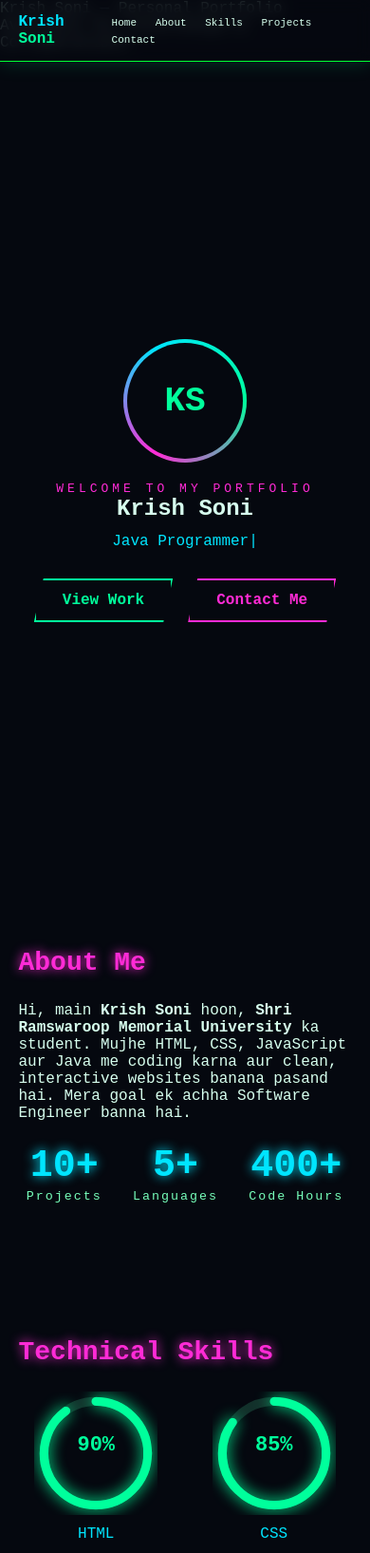
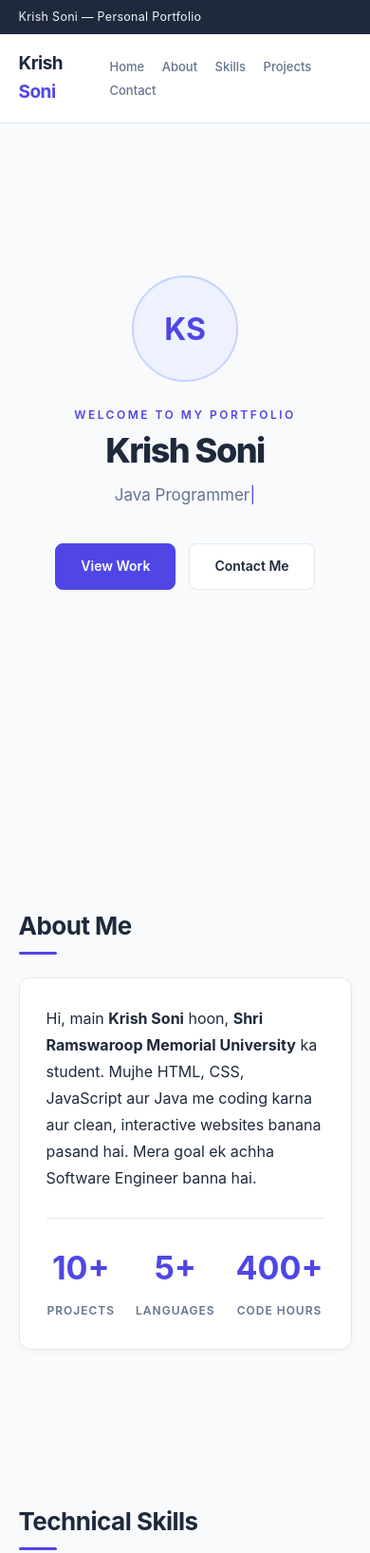
Before and after one commit to Krishsoni09/my-portfolio, a plain HTML site: page index.html in a window 390 px wide. Shown: the top 1635 px of the page at 95% size. Drawn offline with Linux system fonts and the light colour scheme.

Commit message:
Update style.css

```diff
--- a/style.css
+++ b/style.css
@@ -1,68 +1,430 @@
-:root{--g:#00ff9c;--p:#ff2bd6;--c:#00e5ff;--bg:#05080f;--text:#d7ffee}
-*{box-sizing:border-box;margin:0;padding:0}
-html{scroll-behavior:smooth}
-body{background:var(--bg);color:var(--text);font-family:'Courier New',monospace;overflow-x:hidden}
-#rain{position:fixed;inset:0;z-index:0;opacity:.35}
-header,section,footer{position:relative;z-index:1}
+:root {
+  --primary: #4f46e5;       /* Sober Indigo */
+  --primary-hover: #4338ca;
+  --bg: #f8fafc;            /* Soft Off-White */
+  --surface: #ffffff;       /* Crisp Card White */
+  --text: #1e293b;          /* Deep Slate */
+  --muted: #64748b;         /* Muted Gray-Slate */
+  --border: #e2e8f0;        /* Subtle Border */
+  --bar-bg: #1e293b;        /* Title Bar Dark Slate */
+}
 
-header{position:fixed;top:0;left:0;right:0;z-index:10;display:flex;justify-content:space-between;align-items:center;padding:14px 5vw;background:rgba(5,8,15,.8);backdrop-filter:blur(8px);border-bottom:1px solid #0f3;box-shadow:0 0 20px rgba(0,255,156,.2)}
-.logo{font-weight:bold;color:var(--c)} .logo span{color:var(--g)}
-nav a{color:var(--text);text-decoration:none;margin-left:18px;font-size:13px;transition:.3s}
-nav a:hover{color:var(--p);text-shadow:0 0 10px var(--p)}
+* {
+  box-sizing: border-box;
+  margin: 0;
+  padding: 0;
+}
 
-section{max-width:1000px;margin:auto;padding:100px 5vw 40px}
-#home{min-height:100vh;display:flex;flex-direction:column;align-items:center;justify-content:center;text-align:center}
+html {
+  scroll-behavior: smooth;
+}
 
-.avatar{width:130px;height:130px;border-radius:50%;padding:4px;background:conic-gradient(var(--g),var(--p),var(--c),var(--g));animation:rot 4s linear infinite;margin-bottom:20px}
-.avatar span{display:flex;width:100%;height:100%;border-radius:50%;background:var(--bg);align-items:center;justify-content:center;font-size:36px;font-weight:bold;color:var(--g);animation:rot 4s linear infinite reverse}
-@keyframes rot{to{transform:rotate(360deg)}}
+body {
+  background: var(--bg);
+  color: var(--text);
+  font-family: -apple-system, BlinkMacSystemFont, "Segoe UI", Roboto, Helvetica, Arial, sans-serif;
+  line-height: 1.6;
+  overflow-x: hidden;
+}
 
-.hi{color:var(--p);letter-spacing:4px;font-size:13px}
-.neon{font-size:clamp(36px,9vw,84px);color:var(--g);text-shadow:0 0 10px var(--g),0 0 30px var(--g);position:relative;animation:flick 3s infinite}
-.neon::before,.neon::after{content:attr(data-text);position:absolute;left:0;right:0;top:0}
-.neon::before{color:var(--p);text-shadow:none;animation:gl1 2.5s infinite;clip-path:inset(0 0 60% 0)}
-.neon::after{color:var(--c);text-shadow:none;animation:gl2 2s infinite;clip-path:inset(60% 0 0 0)}
-@keyframes gl1{0%,90%,100%{transform:translate(0)}92%{transform:translate(-4px,2px)}96%{transform:translate(4px,-2px)}}
-@keyframes gl2{0%,85%,100%{transform:translate(0)}88%{transform:translate(4px,2px)}94%{transform:translate(-4px,-2px)}}
-@keyframes flick{0%,95%,100%{opacity:1}97%{opacity:.7}}
-.role{margin-top:12px;font-size:clamp(16px,3vw,22px);color:var(--c)}
-.caret{animation:bl 1s steps(2) infinite}@keyframes bl{50%{opacity:0}}
+/* Landing Page Title Bar */
+.title-bar {
+  position: fixed;
+  top: 0;
+  left: 0;
+  right: 0;
+  height: 36px;
+  z-index: 20;
+  background: var(--bar-bg);
+  color: #f1f5f9;
+  display: flex;
+  justify-content: space-between;
+  align-items: center;
+  padding: 0 5vw;
+  font-size: 12.5px;
+  letter-spacing: 0.3px;
+}
 
-.btns{margin-top:30px;display:flex;gap:16px;flex-wrap:wrap;justify-content:center}
-.btn{padding:12px 28px;border:2px solid var(--g);color:var(--g);background:transparent;text-decoration:none;font:inherit;font-weight:bold;cursor:pointer;transition:.3s;clip-path:polygon(10px 0,100% 0,calc(100% - 10px) 100%,0 100%)}
-.btn:hover{background:var(--g);color:#000;box-shadow:0 0 25px var(--g)}
-.btn.alt{border-color:var(--p);color:var(--p)}
-.btn.alt:hover{background:var(--p);box-shadow:0 0 25px var(--p);color:#000}
+.title-bar .badge {
+  background: rgba(255, 255, 255, 0.12);
+  padding: 2px 10px;
+  border-radius: 999px;
+  font-size: 11.5px;
+  color: #cbd5e1;
+}
 
-h2{color:var(--p);font-size:28px;margin-bottom:26px;text-shadow:0 0 12px var(--p)}
-.reveal{opacity:0;transform:translateY(50px);transition:1s}
-.reveal.on{opacity:1;transform:none}
+/* Header positioned right below the Title Bar */
+header {
+  position: fixed;
+  top: 36px;
+  left: 0;
+  right: 0;
+  z-index: 15;
+  display: flex;
+  justify-content: space-between;
+  align-items: center;
+  padding: 16px 5vw;
+  background: rgba(255, 255, 255, 0.9);
+  backdrop-filter: blur(10px);
+  border-bottom: 1px solid var(--border);
+}
 
-.glass{background:rgba(10,20,30,.6);border:1px solid rgba(0,255,156,.35);border-radius:12px;padding:26px;backdrop-filter:blur(8px);box-shadow:0 0 25px rgba(0,255,156,.1);line-height:1.8}
-.glass b{color:var(--g)}
-.counts{display:flex;justify-content:space-around;margin-top:24px;flex-wrap:wrap;gap:16px;text-align:center}
-.counts b{display:block;font-size:40px;color:var(--c);text-shadow:0 0 12px var(--c)}
-.counts small{color:#7fb;letter-spacing:2px}
+.logo {
+  font-size: 19px;
+  font-weight: 700;
+  color: var(--text);
+  letter-spacing: -0.5px;
+}
 
-.rings{display:grid;grid-template-columns:repeat(auto-fit,minmax(150px,1fr));gap:24px}
-.ring{position:relative;text-align:center}
-.ring svg{width:130px;height:130px;transform:rotate(-90deg)}
-.ring circle{fill:none;stroke:#12302a;stroke-width:7}
-.ring .fg{stroke:var(--g);stroke-linecap:round;stroke-dasharray:264;stroke-dashoffset:264;transition:stroke-dashoffset 2s ease;filter:drop-shadow(0 0 6px var(--g))}
-.ring b{position:absolute;top:44px;left:0;right:0;font-size:22px;color:var(--g)}
-.ring span{display:block;margin-top:6px;color:var(--c)}
+.logo span {
+  color: var(--primary);
+}
 
-.cards{display:grid;grid-template-columns:repeat(auto-fit,minmax(250px,1fr));gap:24px}
-.flip{height:190px;perspective:900px}
-.inner{position:relative;width:100%;height:100%;transition:transform .8s;transform-style:preserve-3d}
-.flip:hover .inner{transform:rotateY(180deg)}
-.face{position:absolute;inset:0;backface-visibility:hidden;display:flex;flex-direction:column;align-items:center;justify-content:center;text-align:center;padding:20px;border-radius:12px;border:1px solid var(--g);background:rgba(10,20,30,.85);box-shadow:0 0 20px rgba(0,255,156,.2)}
-.front h3{color:var(--g);margin-bottom:8px}.front small{color:var(--p)}
-.back{transform:rotateY(180deg);border-color:var(--p);box-shadow:0 0 20px rgba(255,43,214,.3);line-height:1.6}
+nav a {
+  color: var(--muted);
+  text-decoration: none;
+  margin-left: 24px;
+  font-size: 14px;
+  font-weight: 500;
+  transition: color 0.25s ease;
+}
 
-form{display:grid;gap:14px;max-width:520px}
-input,textarea{padding:13px;background:#08121a;border:1px solid #1d4;color:var(--text);font:inherit;border-radius:6px}
-input:focus,textarea:focus{outline:none;border-color:var(--p);box-shadow:0 0 14px var(--p)}
-footer{text-align:center;padding:30px;color:#4a8;font-size:13px}
-.trail{position:fixed;width:10px;height:10px;border-radius:50%;background:var(--g);pointer-events:none;z-index:99;box-shadow:0 0 12px var(--g);transition:opacity .6s,transform .6s}
-@media(max-width:600px){nav a{margin-left:10px;font-size:11px}}
+nav a:hover {
+  color: var(--primary);
+}
+
+/* Sections */
+section {
+  max-width: 960px;
+  margin: auto;
+  padding: 110px 5vw 50px;
+}
+
+#home {
+  min-height: 100vh;
+  padding-top: 120px;
+  display: flex;
+  flex-direction: column;
+  align-items: center;
+  justify-content: center;
+  text-align: center;
+}
+
+/* Avatar with gentle sober breathing animation */
+.avatar {
+  width: 112px;
+  height: 112px;
+  border-radius: 50%;
+  background: #eef2ff;
+  border: 2px solid #c7d2fe;
+  display: flex;
+  align-items: center;
+  justify-content: center;
+  margin-bottom: 22px;
+  animation: gentleFloat 4s ease-in-out infinite;
+}
+
+.avatar span {
+  font-size: 32px;
+  font-weight: 700;
+  color: var(--primary);
+}
+
+@keyframes gentleFloat {
+  0%, 100% { transform: translateY(0); }
+  50% { transform: translateY(-6px); }
+}
+
+.hi {
+  color: var(--primary);
+  letter-spacing: 2.5px;
+  font-size: 12px;
+  font-weight: 600;
+  margin-bottom: 8px;
+}
+
+.hero-title {
+  font-size: clamp(36px, 7vw, 64px);
+  font-weight: 800;
+  color: var(--text);
+  letter-spacing: -1.5px;
+  line-height: 1.1;
+}
+
+.role {
+  margin-top: 14px;
+  font-size: clamp(17px, 2.5vw, 21px);
+  color: var(--muted);
+  font-weight: 400;
+  min-height: 32px;
+}
+
+.caret {
+  color: var(--primary);
+  animation: blink 1s step-end infinite;
+}
+
+@keyframes blink {
+  50% { opacity: 0; }
+}
+
+/* Buttons */
+.btns {
+  margin-top: 32px;
+  display: flex;
+  gap: 14px;
+  flex-wrap: wrap;
+  justify-content: center;
+}
+
+.btn {
+  padding: 12px 26px;
+  border-radius: 8px;
+  border: 1.5px solid var(--primary);
+  background: var(--primary);
+  color: #ffffff;
+  text-decoration: none;
+  font: inherit;
+  font-size: 14px;
+  font-weight: 600;
+  cursor: pointer;
+  transition: all 0.25s ease;
+}
+
+.btn:hover {
+  background: var(--primary-hover);
+  border-color: var(--primary-hover);
+  transform: translateY(-2px);
+  box-shadow: 0 6px 16px rgba(79, 70, 229, 0.2);
+}
+
+.btn.alt {
+  background: var(--surface);
+  color: var(--text);
+  border-color: var(--border);
+}
+
+.btn.alt:hover {
+  background: #f1f5f9;
+  border-color: #cbd5e1;
+  box-shadow: 0 4px 12px rgba(15, 23, 42, 0.06);
+}
+
+/* Headings & Scroll Reveal */
+h2 {
+  color: var(--text);
+  font-size: 26px;
+  font-weight: 700;
+  letter-spacing: -0.5px;
+  margin-bottom: 24px;
+  position: relative;
+  display: inline-block;
+}
+
+h2::after {
+  content: "";
+  display: block;
+  width: 40px;
+  height: 3px;
+  background: var(--primary);
+  border-radius: 2px;
+  margin-top: 6px;
+}
+
+.reveal {
+  opacity: 0;
+  transform: translateY(24px);
+  transition: opacity 0.7s ease, transform 0.7s ease;
+}
+
+.reveal.on {
+  opacity: 1;
+  transform: translateY(0);
+}
+
+/* Cards & About Stats */
+.card {
+  background: var(--surface);
+  border: 1px solid var(--border);
+  border-radius: 12px;
+  padding: 28px;
+  box-shadow: 0 2px 10px rgba(15, 23, 42, 0.03);
+  line-height: 1.75;
+}
+
+.card b {
+  color: var(--text);
+}
+
+.counts {
+  display: flex;
+  justify-content: space-around;
+  margin-top: 28px;
+  padding-top: 22px;
+  border-top: 1px solid var(--border);
+  flex-wrap: wrap;
+  gap: 20px;
+  text-align: center;
+}
+
+.counts b {
+  display: block;
+  font-size: 34px;
+  font-weight: 700;
+  color: var(--primary);
+}
+
+.counts small {
+  color: var(--muted);
+  font-size: 12px;
+  font-weight: 600;
+  text-transform: uppercase;
+  letter-spacing: 1px;
+}
+
+/* Skill Rings */
+.rings {
+  display: grid;
+  grid-template-columns: repeat(auto-fit, minmax(160px, 1fr));
+  gap: 20px;
+}
+
+.ring {
+  position: relative;
+  text-align: center;
+  background: var(--surface);
+  border: 1px solid var(--border);
+  border-radius: 12px;
+  padding: 24px 16px;
+  transition: transform 0.25s ease, box-shadow 0.25s ease;
+}
+
+.ring:hover {
+  transform: translateY(-4px);
+  box-shadow: 0 8px 20px rgba(15, 23, 42, 0.05);
+}
+
+.ring svg {
+  width: 110px;
+  height: 110px;
+  transform: rotate(-90deg);
+}
+
+.ring circle {
+  fill: none;
+  stroke: #e2e8f0;
+  stroke-width: 7;
+}
+
+.ring .fg {
+  stroke: var(--primary);
+  stroke-linecap: round;
+  stroke-dasharray: 264;
+  stroke-dashoffset: 264;
+  transition: stroke-dashoffset 1.4s cubic-bezier(0.22, 1, 0.36, 1);
+}
+
+.ring b {
+  position: absolute;
+  top: 66px;
+  left: 0;
+  right: 0;
+  font-size: 18px;
+  font-weight: 700;
+  color: var(--text);
+}
+
+.ring span {
+  display: block;
+  margin-top: 10px;
+  font-size: 14px;
+  font-weight: 600;
+  color: var(--muted);
+}
+
+/* Clean Sober Project Cards */
+.cards {
+  display: grid;
+  grid-template-columns: repeat(auto-fit, minmax(260px, 1fr));
+  gap: 22px;
+}
+
+.project-card {
+  background: var(--surface);
+  border: 1px solid var(--border);
+  border-radius: 12px;
+  padding: 24px;
+  transition: transform 0.25s ease, box-shadow 0.25s ease, border-color 0.25s ease;
+}
+
+.project-card:hover {
+  transform: translateY(-5px);
+  border-color: #c7d2fe;
+  box-shadow: 0 10px 24px rgba(15, 23, 42, 0.06);
+}
+
+.project-card .tag {
+  display: inline-block;
+  background: #eef2ff;
+  color: var(--primary);
+  font-size: 12px;
+  font-weight: 600;
+  padding: 4px 10px;
+  border-radius: 6px;
+  margin-bottom: 12px;
+}
+
+.project-card h3 {
+  font-size: 18px;
+  color: var(--text);
+  margin-bottom: 8px;
+}
+
+.project-card p {
+  font-size: 14px;
+  color: var(--muted);
+  line-height: 1.6;
+}
+
+/* Contact Form */
+form {
+  display: grid;
+  gap: 14px;
+  max-width: 520px;
+}
+
+input, textarea {
+  padding: 12px 14px;
+  background: var(--bg);
+  border: 1px solid var(--border);
+  color: var(--text);
+  font: inherit;
+  font-size: 14px;
+  border-radius: 8px;
+  transition: border-color 0.2s ease, background 0.2s ease;
+}
+
+input:focus, textarea:focus {
+  outline: none;
+  background: var(--surface);
+  border-color: var(--primary);
+}
+
+footer {
+  text-align: center;
+  padding: 36px 20px;
+  color: var(--muted);
+  font-size: 13px;
+  border-top: 1px solid var(--border);
+  margin-top: 40px;
+}
+
+@media (max-width: 640px) {
+  .title-bar .badge {
+    display: none;
+  }
+  nav a {
+    margin-left: 14px;
+    font-size: 13px;
+  }
+}
```
